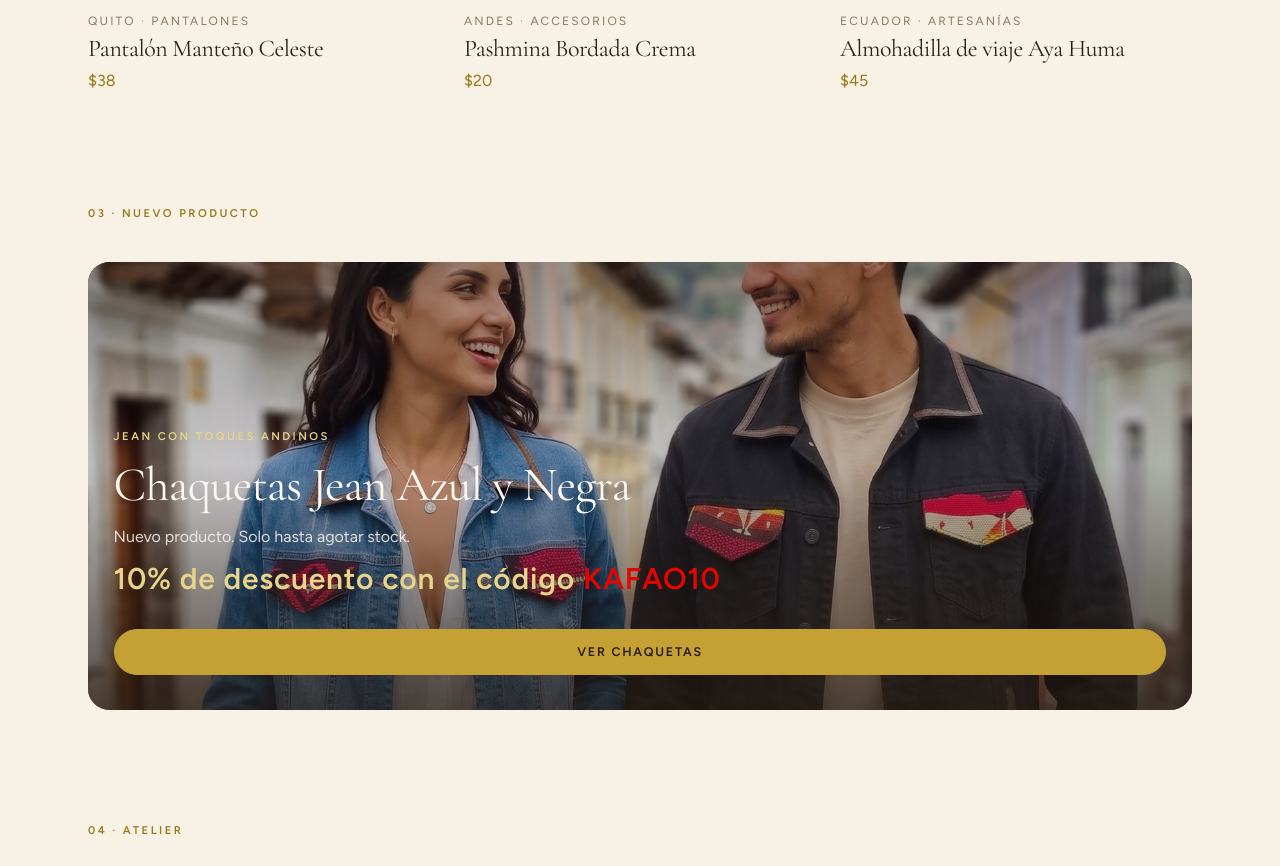
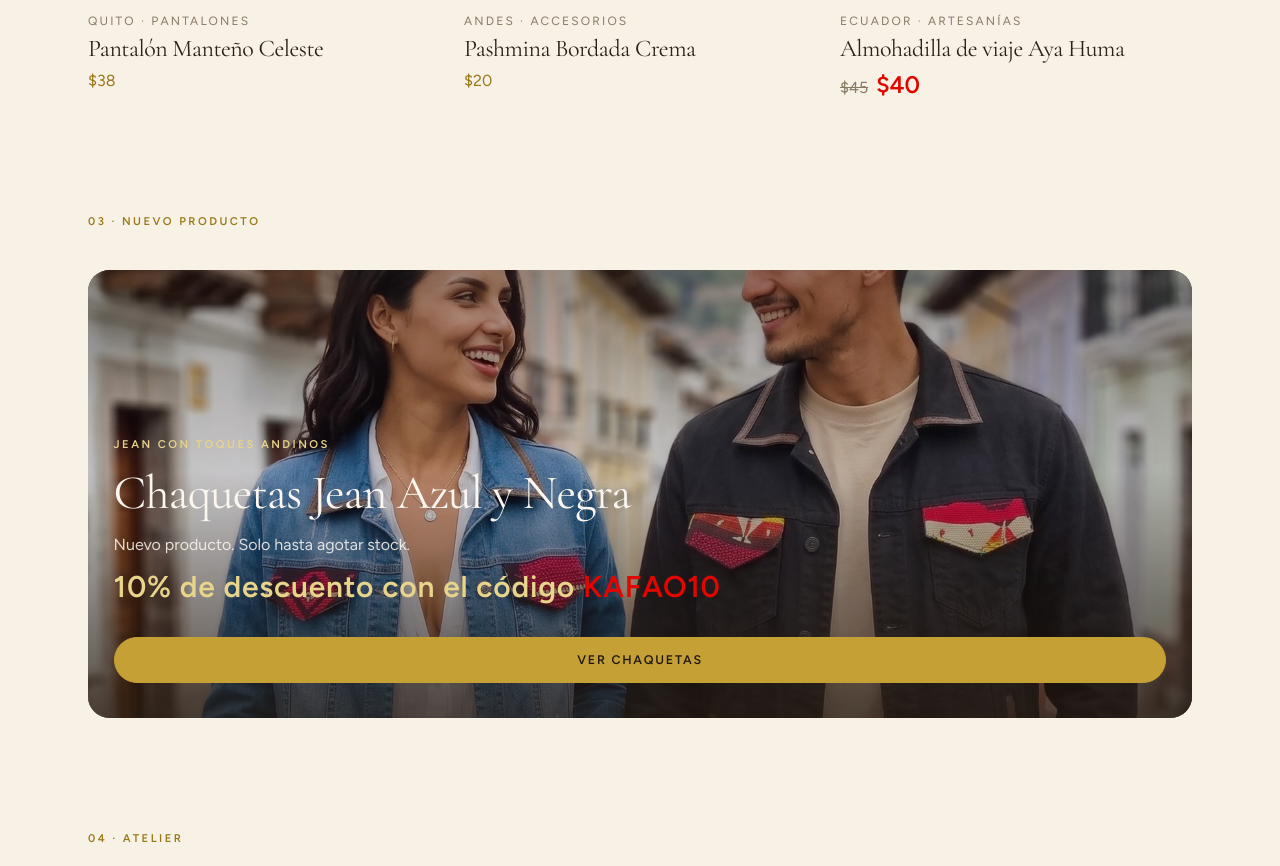
Before and after one commit to Jorgeyo88/Kafaoweb, a website: page docs/index.html in a window 1280 px wide. Shown: the part 3758-4624 px from the top of the page. Drawn offline with nearby package versions, Linux system fonts and the light colour scheme; a script that the page names is missing; files whose address does not match are found by name.

Commit message:
Precio de la almohadilla Aya Huma: $45 tachado y $40 en rojo

```diff
--- a/docs/index.html
+++ b/docs/index.html
@@ -306,7 +306,7 @@
             <li data-tags="mujer ponchos"><a class="product-card block" href="https://wa.me/593962633333?text=Hola%20Kafao%2C%20me%20interesa%20Inti%20Poncho%202"><span class="product-card__media"><img src="images/inti-poncho-2.jpg?v=1" alt="Inti Poncho 2"/><span class="wearer-badge">Mujer</span></span><p class="mt-4 text-xs tracking-[0.18em] text-ink-mute uppercase">Andes · Ponchos</p><h3 class="font-display mt-1 text-2xl">Inti Poncho 2</h3><p class="mt-1 text-gold-deep">$30</p></a></li>
             <li data-tags="mujer"><a class="product-card block" href="https://wa.me/593962633333?text=Hola%20Kafao%2C%20me%20interesa%20Pantalon%20Manteno"><span class="product-card__media"><img src="images/pantalon-colibri.jpg" alt="Pantalón Manteño"/><span class="wearer-badge">Mujer</span></span><p class="mt-4 text-xs tracking-[0.18em] text-ink-mute uppercase">Quito · Pantalones</p><h3 class="font-display mt-1 text-2xl">Pantalón Manteño Celeste</h3><p class="mt-1 text-gold-deep">$38</p></a></li>
             <li data-tags="mujer"><a class="product-card block" href="https://wa.me/593962633333?text=Hola%20Kafao%2C%20me%20interesa%20Pashmina%20Bordada%20Crema"><span class="product-card__media"><img src="images/pashmina-crema.jpg?v=2" alt="Pashmina"/><span class="wearer-badge">Mujer</span></span><p class="mt-4 text-xs tracking-[0.18em] text-ink-mute uppercase">Andes · Accesorios</p><h3 class="font-display mt-1 text-2xl">Pashmina Bordada Crema</h3><p class="mt-1 text-gold-deep">$20</p></a></li>
-            <li data-tags="unisex artesanias"><a class="product-card block" href="https://wa.me/593962633333?text=Hola%20Kafao%2C%20me%20interesa%20Almohadilla%20Aya%20Huma"><span class="product-card__media"><img src="images/almohadilla-ayahuma.jpg" alt="Aya Huma"/><span class="wearer-badge">Unisex</span></span><p class="mt-4 text-xs tracking-[0.18em] text-ink-mute uppercase">Ecuador · Artesanías</p><h3 class="font-display mt-1 text-2xl">Almohadilla de viaje Aya Huma</h3><p class="mt-1 text-gold-deep">$45</p></a></li>
+            <li data-tags="unisex artesanias"><a class="product-card block" href="https://wa.me/593962633333?text=Hola%20Kafao%2C%20me%20interesa%20Almohadilla%20Aya%20Huma"><span class="product-card__media"><img src="images/almohadilla-ayahuma.jpg" alt="Aya Huma"/><span class="wearer-badge">Unisex</span></span><p class="mt-4 text-xs tracking-[0.18em] text-ink-mute uppercase">Ecuador · Artesanías</p><h3 class="font-display mt-1 text-2xl">Almohadilla de viaje Aya Huma</h3><p class="mt-1 flex items-baseline gap-2"><span class="text-ink-mute line-through">$45</span><span class="text-2xl font-semibold" style="color:#e10600">$40</span></p></a></li>
           </ul>
         </div>
       </section>
```
